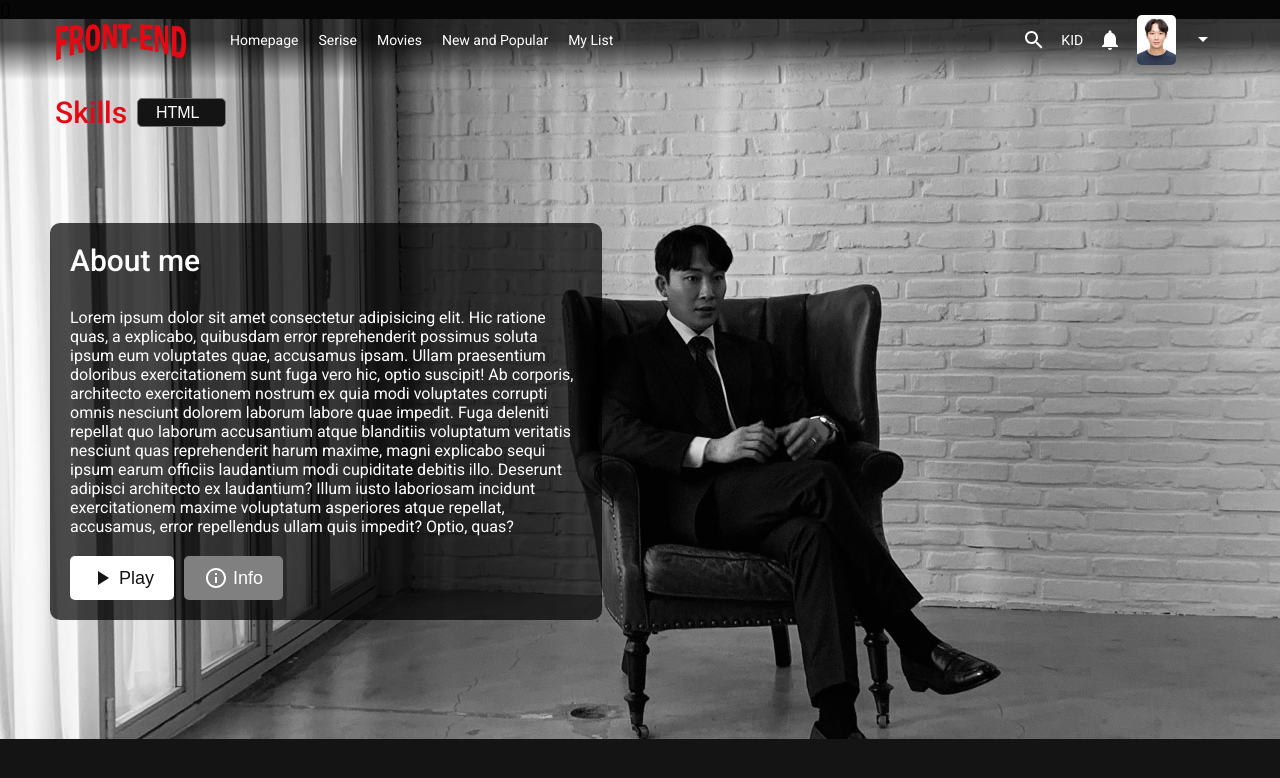
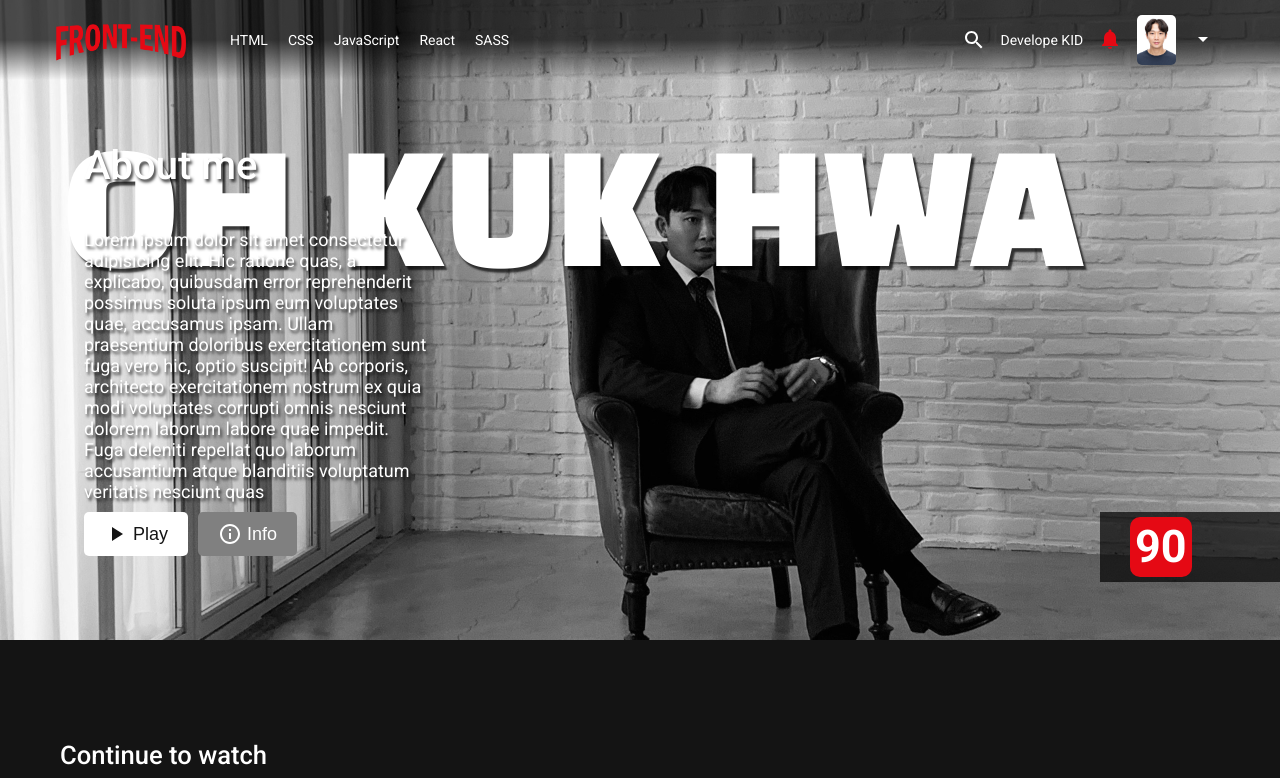
Before and after one commit to chry8822/Resume_flix, a React (Create React App) app: page / in a window 1280 px wide. Shown: the top 778 px of the page. Built offline with nearby package versions, Linux system fonts and the light colour scheme; the HTML template or start-up script is replaced by a standard one.

Commit message:
edit ListItem , Featured component & CSS

```diff
--- a/public/index.html
+++ b/public/index.html
@@ -3,6 +3,7 @@
   <head>
     <meta charset="utf-8" />
     <link rel="icon" href="%PUBLIC_URL%/favicon.ico" />
+    <link href="https://fonts.googleapis.com/css2?family=Black+Han+Sans&display=swap" rel="stylesheet">
     <link href="https://fonts.googleapis.com/css2?family=Roboto:wght@300;400;500;700;900&display=swap" rel="stylesheet">
     <meta name="viewport" content="width=device-width, initial-scale=1" />
     <meta name="theme-color" content="#000000" />
--- a/src/app.scss
+++ b/src/app.scss
@@ -1,6 +1,8 @@
 :root {
   --main-color: #141414;
+  --main-red: 	#E50914;
 }
+
 
 .App {
   font-family: 'Roboto', sans-serif;
@@ -10,3 +12,5 @@
     padding: 0;
   }
 }
+
+// font-family: 'Black Han Sans', sans-serif;
--- a/src/component/featured/Featured.js
+++ b/src/component/featured/Featured.js
@@ -1,40 +1,79 @@
-import { Profiler } from "react"
+import { Profiler, useState } from "react"
 import "./featured.scss"
 import { PlayArrow, InfoOutlined } from "@material-ui/icons";
 
 
 export default function Featured() {
+
+  const [isClicked, setIsClicked] = useState(false);
+
+  function aboutToggle() {
+    if (isClicked === true) {
+      setIsClicked(false)
+    } else {
+      setIsClicked(true)
+    }
+  }
+
+  const changeInfoStyle = {
+    width: "30%",
+    // height: "50%",
+    bottom: "5%",
+    backgroundColor: "rgba(0,0,0,0.5)"
+
+  }
+
+  const changeButtonStyle = {
+    marginTop: "60px"
+  }
+
+  const changeDescStyle = {
+    fontSize: "23px",
+
+  }
+
+
   return (
     <div className="featured">
-      (
-        <div className="category">
-          <span>Skills</span>
-          <select name="HTML" id="HTML">
-            <option value="">HTML</option>
-            <option value="">CSS</option>
-            <option value="">JavaScript</option>
-            <option value="">React</option>
-            <option value="">Sass</option>
-          </select>
+      <img src={process.env.PUBLIC_URL + "/대문사진.jpg"} alt="" />
+      <div className="myName">OH KUK HWA</div>
+      <div className="yearWrap">
+        <div className="year">90</div>
       </div>
-      )
-      <img src={process.env.PUBLIC_URL + "/대문사진.jpg"} alt="" />
-      <div className="info">
-        <div className="title">About me</div>
-        <span className="desc">
-          Lorem ipsum dolor sit amet consectetur adipisicing elit. Hic ratione quas, a explicabo, quibusdam error reprehenderit possimus soluta ipsum eum voluptates quae, accusamus ipsam. Ullam praesentium doloribus exercitationem sunt fuga vero hic, optio suscipit! Ab corporis, architecto exercitationem nostrum ex quia modi voluptates corrupti omnis nesciunt dolorem laborum labore quae impedit. Fuga deleniti repellat quo laborum accusantium atque blanditiis voluptatum veritatis nesciunt quas reprehenderit harum maxime, magni explicabo sequi ipsum earum officiis laudantium modi cupiditate debitis illo. Deserunt adipisci architecto ex laudantium? Illum iusto laboriosam incidunt exercitationem maxime voluptatum asperiores atque repellat, accusamus, error repellendus ullam quis impedit? Optio, quas?
+
+
+      <div className="infoWrap"
+        onMouseLeave={() => setIsClicked(false)}
+      >
+        <div className="info"
+          style={isClicked === true ? changeInfoStyle : {}}
+        >
+          <div className="title"
+            style={{ fontSize: isClicked === true ? "60px" : "" }}
+          >About me</div>
+          <span className="desc"
+            style={isClicked === true ? changeDescStyle : {}}
+          >
+            Lorem ipsum dolor sit amet consectetur adipisicing elit. Hic ratione quas, a explicabo, quibusdam error reprehenderit possimus soluta ipsum eum voluptates quae, accusamus ipsam. Ullam praesentium doloribus exercitationem sunt fuga vero hic, optio suscipit! Ab corporis, architecto exercitationem nostrum ex quia modi voluptates corrupti omnis nesciunt dolorem laborum labore quae impedit. Fuga deleniti repellat quo laborum accusantium atque blanditiis voluptatum veritatis nesciunt quas
           </span>
-        <div className="buttons">
+          <div className="buttons"
+            style={isClicked === true ? changeButtonStyle : {}}
+          >
             <button className="play">
               <PlayArrow />
               <span>Play</span>
             </button>
-          <button className="more">
+            <button className="more"
+
+              onClick={() => aboutToggle()}
+
+            >
               <InfoOutlined />
               <span>Info</span>
             </button>
           </div>
         </div>
       </div>
+    </div>
   )
 }
--- a/src/component/featured/featured.scss
+++ b/src/component/featured/featured.scss
@@ -1,83 +1,93 @@
 .featured {
-  height: 90vh;
+  height: 80vh;
   position: relative;
 
-  .category {
+  .myName {
+    font-family: 'Black Han Sans', sans-serif;
+    color: #fff;
     position: absolute;
-    top: 90px;
-    left: 50px;
-    font-size: 30px;
-    font-weight: 500;
-    color: rgb(229, 9, 20);
-    display: flex;
-    align-items: center;
-    padding: 5px;
+    font-size: 150px;
+    text-shadow: 3px 4px 2px rgb(0,0,0,0.7);
+    top: 20%;
+    left: 5%;
+  }
+
+  .yearWrap {
+    position: absolute;
+    width: 180px;
+    height: 70px;
+    right: 0;
+    top: 80%;
+    padding-left: 30px;
+    padding-bottom: 5px;
+    padding-top: 5px;
+    box-sizing: border-box;
+    background-color: rgba(0, 0, 0, 0.681);
 
 
+    .year {
+      box-sizing: border-box;
+      height: 60px;
+      font-size: 45px;
+      font-weight: 700;
+      line-height: 60px;
+      color: #fff;
+      display: inline-block;
+      border-radius: 10px;
+      padding-left: 5px;
+      padding-right: 5px;
+      background-color: var( --main-red);
 
-    span {
-      margin-right: 10px;
-    }
-    select {
-      -webkit-appearance: none;
-      -moz-appearance: none;
-      appearance: none;
-      appearance: none;
-      cursor: pointer;
-      background-color: var(--main-color);
-      // border: 1px solid white;
-      border-radius: 5px;
-      color: #fff;
-      padding: 5px 10px 5px 2px;
-      font-size: 16px;
-
-      option {
-        font-size: 16px;
-        text-align: center;
     }
   }
-  }
+
 
   img {
     width: 100%;
     height: 100%;
     object-fit: cover;
+    position: absolute;
+    top: 0;
+    left: 0;
 
   }
 
+
+  .infoWrap {
+    position: relative;
+    display: contents;
+
     .info {
-    width: 40%;
+      width: 30%;
       position: absolute;
-    left: 50px;
-    bottom: 100px;
-    background-color: rgb(0,0,0,0.7);
       padding: 20px;
       border-radius: 10px;
       color: #fff;
       display: flex;
       flex-direction: column;
-    transition: all 0.5s;
+      bottom: 10%;
+      left: 5%;
+      text-shadow: 2px 3px 3px rgb(0,0,0,0.7);
+      box-sizing: border-box;
 
-    &:hover {
-      transform: scale(1.4);
-      left: 12%;
-      bottom: 120px;
-    }
+
 
       .title {
-      font-size: 30px;
+        font-size: 40px;
         font-weight: 500;
         margin-bottom: 10px;
       }
 
       .desc {
-      margin: 20px 0;
+        margin-top: 30px;
+        font-size: 18px;
       }
       .buttons {
         display: flex;
 
         button {
           padding: 10px 20px;
+          margin-top: 10px;
           border: none;
           border-radius: 5px;
           display: flex;
@@ -87,7 +97,7 @@
           margin-right: 10px;
           cursor: pointer;
           transition: all 0.5s;
-
+          box-sizing: border-box;
 
 
           &.play {
@@ -114,5 +124,6 @@
         }
       }
     }
+  }
 
 }
--- a/src/component/listItem/ListItem.js
+++ b/src/component/listItem/ListItem.js
@@ -23,6 +23,7 @@ export default function ListItem() {
       onMouseLeave={() => setHoverIndex(-1)}
     >
       <div className="itemWrap">
+        <div className="testWrap">
           <div className="imgWrap">
             <img src={process.env.PUBLIC_URL + "/대문사진.jpg"} alt="" />
             <div className="title">Title : {infoData[index].title}</div>
@@ -40,7 +41,7 @@ export default function ListItem() {
               </button>
             </div>
             <div className="infoWrap">
-            <div>{infoData[index].time}</div>
+              <div className="infoTime">{infoData[index].time} <span className="infoTimeNotice">New</span> </div>
               <FiberManualRecordIcon className="dot" />
               <div>{infoData[index].stack}</div>
               <FiberManualRecordIcon className="dot" />
@@ -51,6 +52,7 @@ export default function ListItem() {
           </div>
         </div>
       </div>
+    </div>
 
   ));
 }
--- a/src/component/navbar/Navbar.js
+++ b/src/component/navbar/Navbar.js
@@ -16,22 +16,27 @@ export default function Navbar() {
       <div className="container">
         <div className="left">
           <img src={process.env.PUBLIC_URL + '/mainlogo.png'} alt="" />
-          <span>Homepage</span>
-          <span>Serise</span>
-          <span>Movies</span>
-          <span>New and Popular</span>
-          <span>My List</span>
+          <span>HTML</span>
+          <span>CSS</span>
+          <span>JavaScript</span>
+          <span>React</span>
+          <span>SASS</span>
         </div>
         <div className="right">
-          <Search className="icon"/>
-          <span>KID</span>
-          <Notifications className="icon"/>
+            <Search className="icon"/>
+          <span>Develope KID</span>
+          <div className="notice">
+              <Notifications className="icon"/>
+              <div className="options">
+                  <span>무엇이든 알려주세요!</span>
+              </div>
+          </div>
           <img src={process.env.PUBLIC_URL + '/profile.jpg'} alt="" />
           <div className="profile">
             <ArrowDropDown className="icon"/>
             <div className="options">
-              <span>Setting</span>
-              <span>Logout</span>
+              <span>Phone : 010-7197-3084</span>
+              <span>Email : goggg8822@naver.com</span>
             </div>
           </div>
         </div>
--- a/src/component/navbar/navbar.scss
+++ b/src/component/navbar/navbar.scss
@@ -28,7 +28,7 @@
       }
       span {
         margin-right: 20px;
-        cursor: pointer;
+        cursor:grab;
       }
     }
 
@@ -45,6 +45,33 @@
           object-fit: cover;
           cursor: pointer;
         }
+
+        .notice {
+          .icon {
+            color: var( --main-red);
+          }
+          .options {
+            display: none;
+            background-color: var(--main-color);
+            border-radius: 5px;
+          }
+          span {
+            padding: 10px;
+            cursor: pointer;
+          }
+
+          &:hover {
+            .options {
+              display: flex;
+              flex-direction: column;
+              position: absolute;
+              right: 70px;
+              top: 70px;
+              font-size: 20px;
+            }
+          }
+        }
+
 
         .profile {
           .options {
@@ -63,6 +90,9 @@
               display: flex;
               flex-direction: column;
               position: absolute;
+              right: 5px;
+              top: 70px;
+              font-size: 20px;
             }
           }
         }
```
Also changed, not shown: src/component/listItem/listItem.scss (+29 -9 lines). Lines whose indentation alone changed are shown as unchanged.
